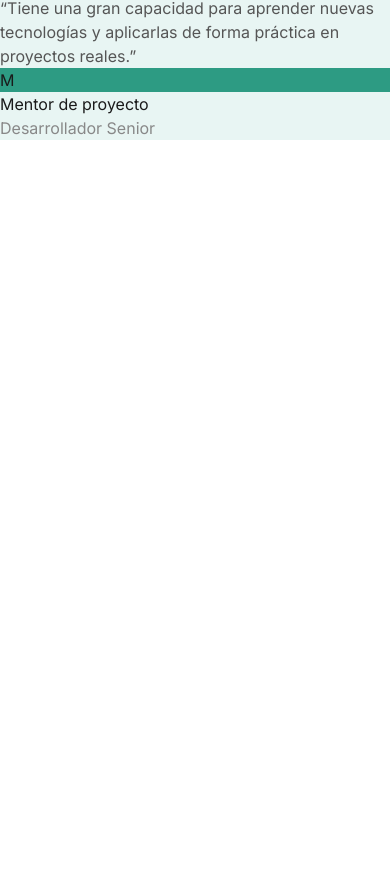
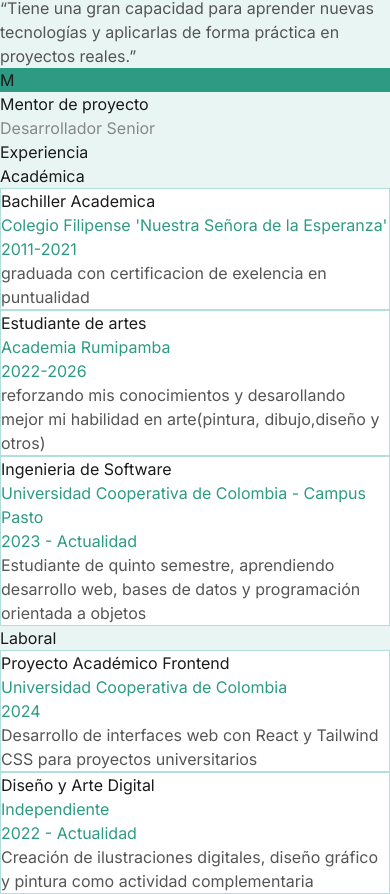
Before and after one commit to Yeraldin3139/portafolio, a Next.js app: page / in a window 390 px wide. Shown: the part 8593-9487 px from the top of the page. Before the commit the page ends 8733 px from the top, so only its background shows below. Built offline with nearby package versions, Linux system fonts and the light colour scheme.

Commit message:
Modificacion experience

```diff
--- a/components/Experience.tsx
+++ b/components/Experience.tsx
@@ -1,3 +1,159 @@
+"use client";
+
+const academica = [
+  {
+    id: 1,
+    titulo: "Bachiller Academica",
+    institucion: "Colegio Filipense 'Nuestra Señora de la Esperanza'",
+    periodo: "2011-2021",
+    descripcion: "graduada con certificacion de exelencia en puntualidad",
+  },
+  {
+    id: 2,
+    titulo: "Estudiante de artes",
+    institucion: "Academia Rumipamba",
+    periodo: "2022-2026",
+    descripcion: "reforzando mis conocimientos y desarollando mejor mi habilidad en arte(pintura, dibujo,diseño y otros)",
+  },
+  {
+    id: 3,
+    titulo: "Ingenieria de Software",
+    institucion: "Universidad Cooperativa de Colombia - Campus Pasto",
+    periodo: "2023 - Actualidad",
+    descripcion: "Estudiante de quinto semestre, aprendiendo desarrollo web, bases de datos y programación orientada a objetos",
+  },
+];
+
+const laboral = [
+  {
+    id: 1,
+    titulo: "Proyecto Académico Frontend",
+    institucion: "Universidad Cooperativa de Colombia",
+    periodo: "2024",
+    descripcion: "Desarrollo de interfaces web con React y Tailwind CSS para proyectos universitarios",
+  },
+  {
+    id: 2,
+    titulo: "Diseño y Arte Digital",
+    institucion: "Independiente",
+    periodo: "2022 - Actualidad",
+    descripcion: "Creación de ilustraciones digitales, diseño gráfico y pintura como actividad complementaria",
+  },
+];
+
+interface ExperienciaItem {
+  id: number;
+  titulo: string;
+  institucion: string;
+  periodo: string;
+  descripcion: string;
+}
+
+function TimelineItem({ item }: { item: ExperienciaItem }) {
+  return (
+    <div className="flex gap-4">
+
+      {/* Punto y línea */}
+      <div className="flex flex-col items-center">
+        <div
+          className="w-4 h-4 rounded-full flex-shrink-0 mt-1"
+          style={{ backgroundColor: "#2D9B83" }}
+        />
+        <div
+          className="w-0.5 flex-1 mt-2"
+          style={{ backgroundColor: "#B2DFDB" }}
+        />
+      </div>
+
+      {/* Card */}
+      <div
+        className="flex-1 rounded-2xl p-6 mb-6 transition-shadow duration-300 hover:shadow-md"
+        style={{
+          border: "1.5px solid #B2DFDB",
+          backgroundColor: "#ffffff",
+        }}
+      >
+        <h4
+          className="font-bold text-base mb-1"
+          style={{ color: "#1a1a1a" }}
+        >
+          {item.titulo}
+        </h4>
+        <p
+          className="text-sm font-medium mb-1"
+          style={{ color: "#2D9B83" }}
+        >
+          {item.institucion}
+        </p>
+        <p
+          className="text-xs mb-3"
+          style={{ color: "#2D9B83" }}
+        >
+          {item.periodo}
+        </p>
+        <p
+          className="text-sm leading-relaxed"
+          style={{ color: "#555555" }}
+        >
+          {item.descripcion}
+        </p>
+      </div>
+
+    </div>
+  );
+}
+
 export default function Experience() {
-  return <div></div>;
+  return (
+    <section
+      id="experiencia"
+      className="py-20 px-6"
+      style={{ backgroundColor: "#E8F5F3" }}
+    >
+      <div className="max-w-6xl mx-auto">
+
+        {/* Título principal */}
+        <h2
+          className="text-3xl md:text-4xl font-extrabold mb-12"
+          style={{ color: "#1a1a1a" }}
+        >
+          Experiencia
+        </h2>
+
+        <div className="grid grid-cols-1 md:grid-cols-2 gap-12">
+
+          {/* Columna Académica */}
+          <div>
+            <h3
+              className="text-xl font-bold mb-8"
+              style={{ color: "#1a1a1a" }}
+            >
+              Académica
+            </h3>
+            <div>
+              {academica.map((item) => (
+                <TimelineItem key={item.id} item={item} />
+              ))}
+            </div>
+          </div>
+
+          {/* Columna Laboral */}
+          <div>
+            <h3
+              className="text-xl font-bold mb-8"
+              style={{ color: "#1a1a1a" }}
+            >
+              Laboral
+            </h3>
+            <div>
+              {laboral.map((item) => (
+                <TimelineItem key={item.id} item={item} />
+              ))}
+            </div>
+          </div>
+
+        </div>
+      </div>
+    </section>
+  );
 }
```
